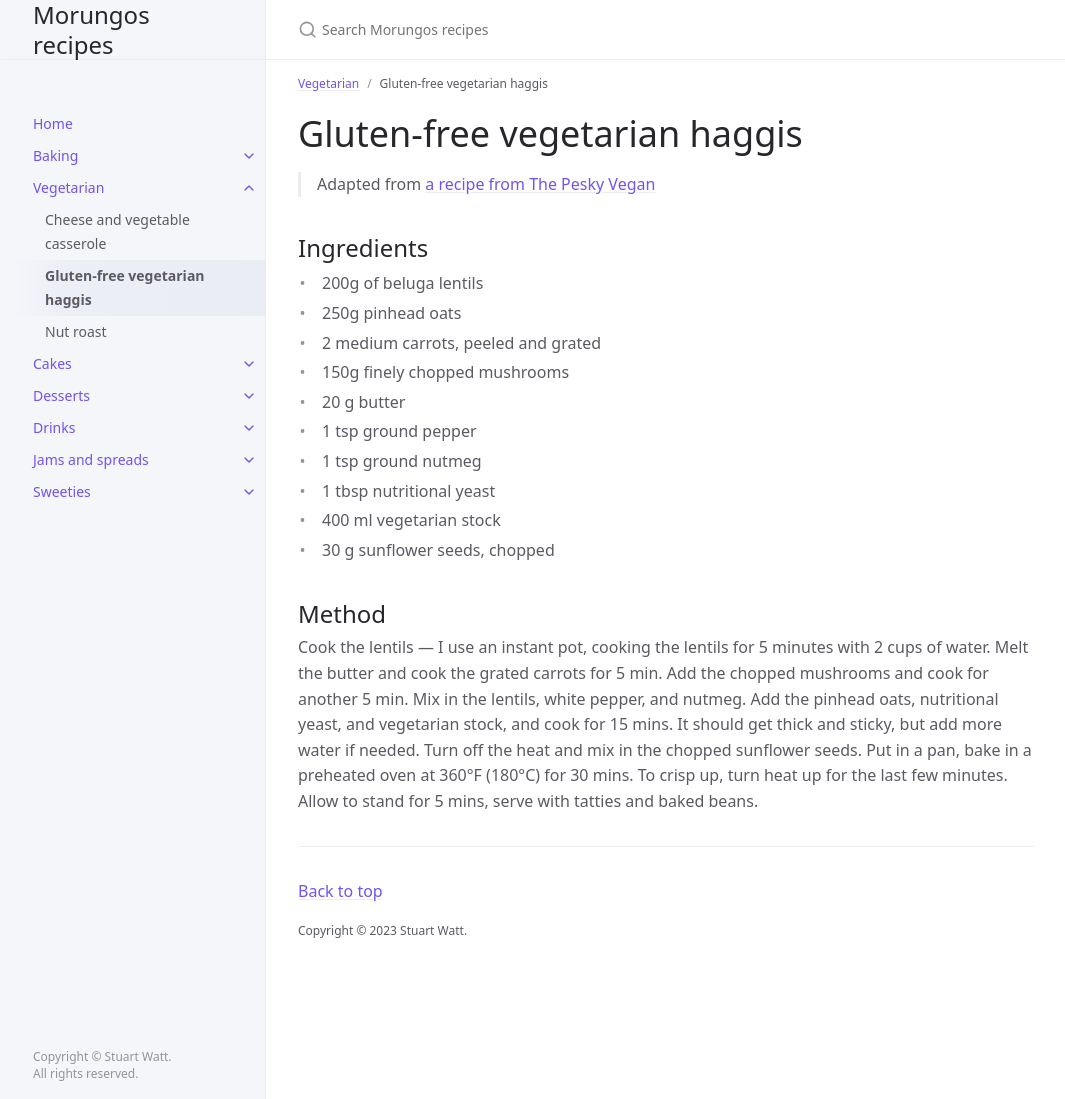
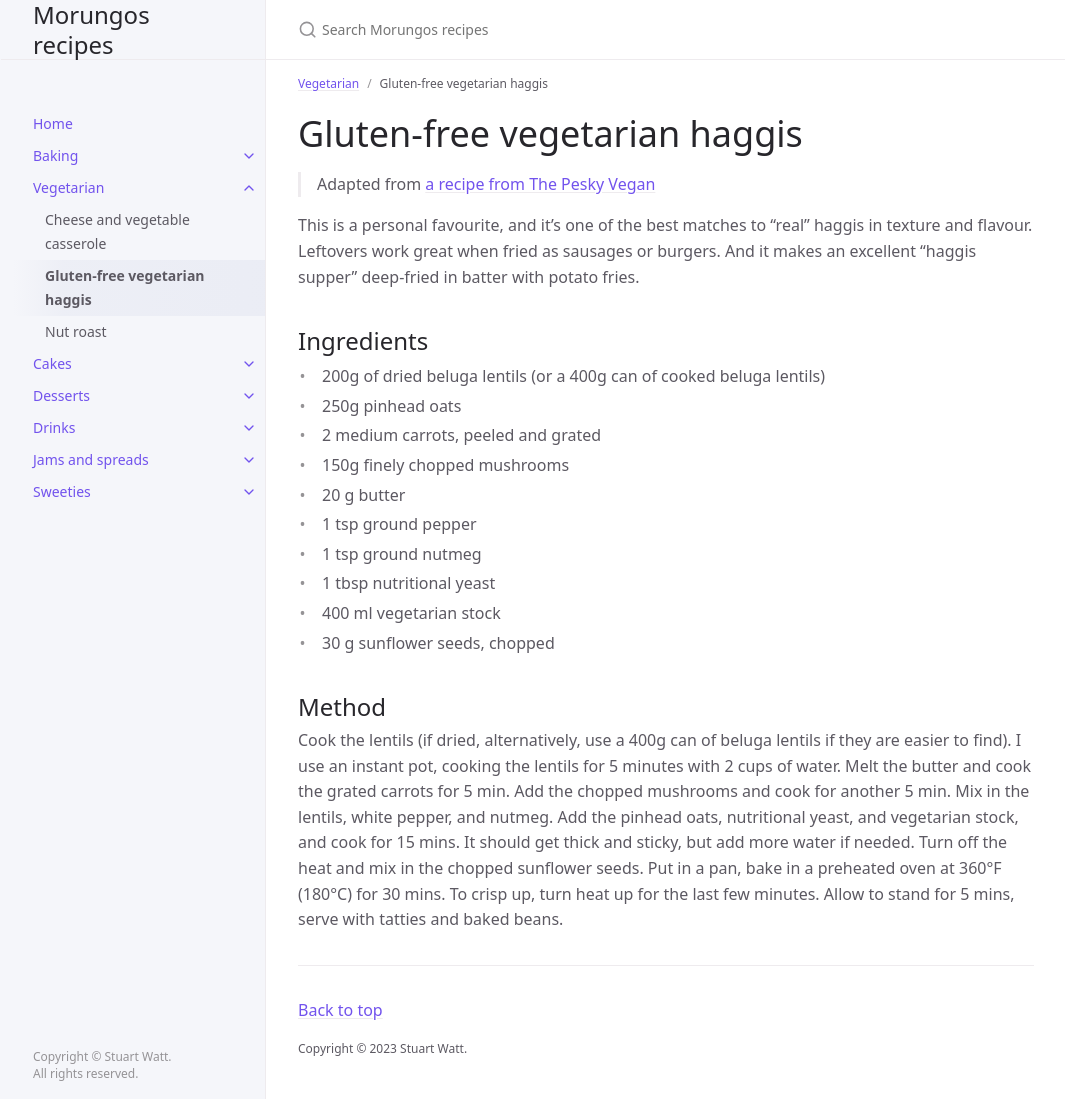
Before and after one commit to morungos/recipes, a Jekyll site: the page built from docs/vegetarian/gluten-free-vegan-haggis.md, in a window 1280 px wide and 1099 px high. Shown: the whole window, without its empty margins (106-1171 px from the left). Built offline with Jekyll 4.4.1, drawn with Linux system fonts in a browser that asks for light colours; cached includes are drawn as plain includes.

Commit message:
More fixes

```diff
--- a/docs/vegetarian/gluten-free-vegan-haggis.md
+++ b/docs/vegetarian/gluten-free-vegan-haggis.md
@@ -9,9 +9,14 @@ nav_order: 2
 
 > Adapted from [a recipe from The Pesky Vegan](https://thepeskyvegan.com/recipes/vegan-haggis/)
 
+This is a personal favourite, and it's one of the best matches
+to "real" haggis in texture and flavour. Leftovers work great
+when fried as sausages or burgers. And it makes an excellent
+"haggis supper" deep-fried in batter with potato fries.
+
 ## Ingredients
 
-* 200g of beluga lentils
+* 200g of dried beluga lentils (or a 400g can of cooked beluga lentils)
 * 250g pinhead oats
 * 2 medium carrots, peeled and grated
 * 150g finely chopped mushrooms
@@ -24,7 +29,8 @@ nav_order: 2
 
 ## Method
 
-Cook the lentils — I use an instant pot, cooking the lentils for 5 minutes
+Cook the lentils (if dried, alternatively, use a 400g can of beluga lentils
+if they are easier to find). I use an instant pot, cooking the lentils for 5 minutes
 with 2 cups of water. Melt the butter and cook the grated carrots for 5 min.
 Add the chopped mushrooms and cook for another 5 min. Mix in the lentils,
 white pepper, and nutmeg. Add the pinhead oats, nutritional yeast, and
```
Also changed, not shown: docs/baking/nut-and-sultana-bread.md (added, +26 -0 lines).
